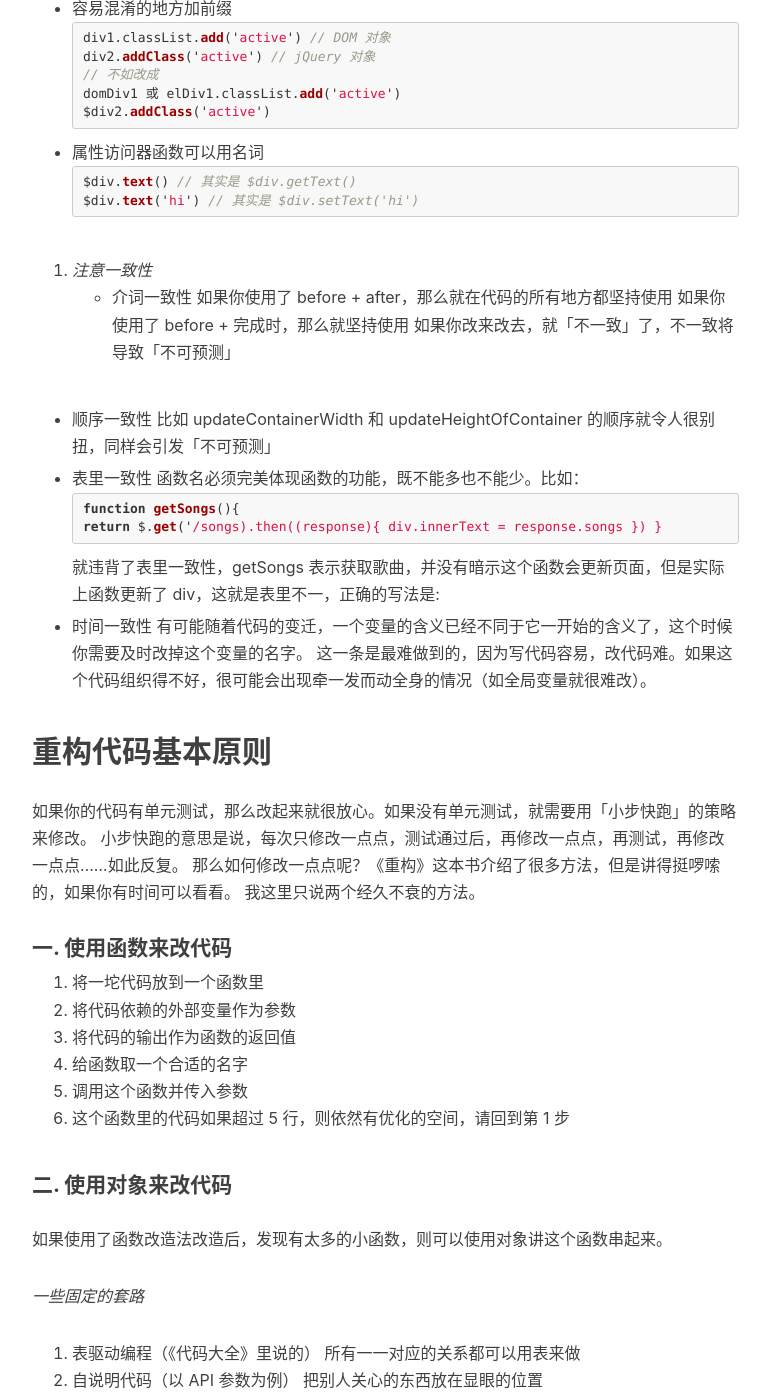
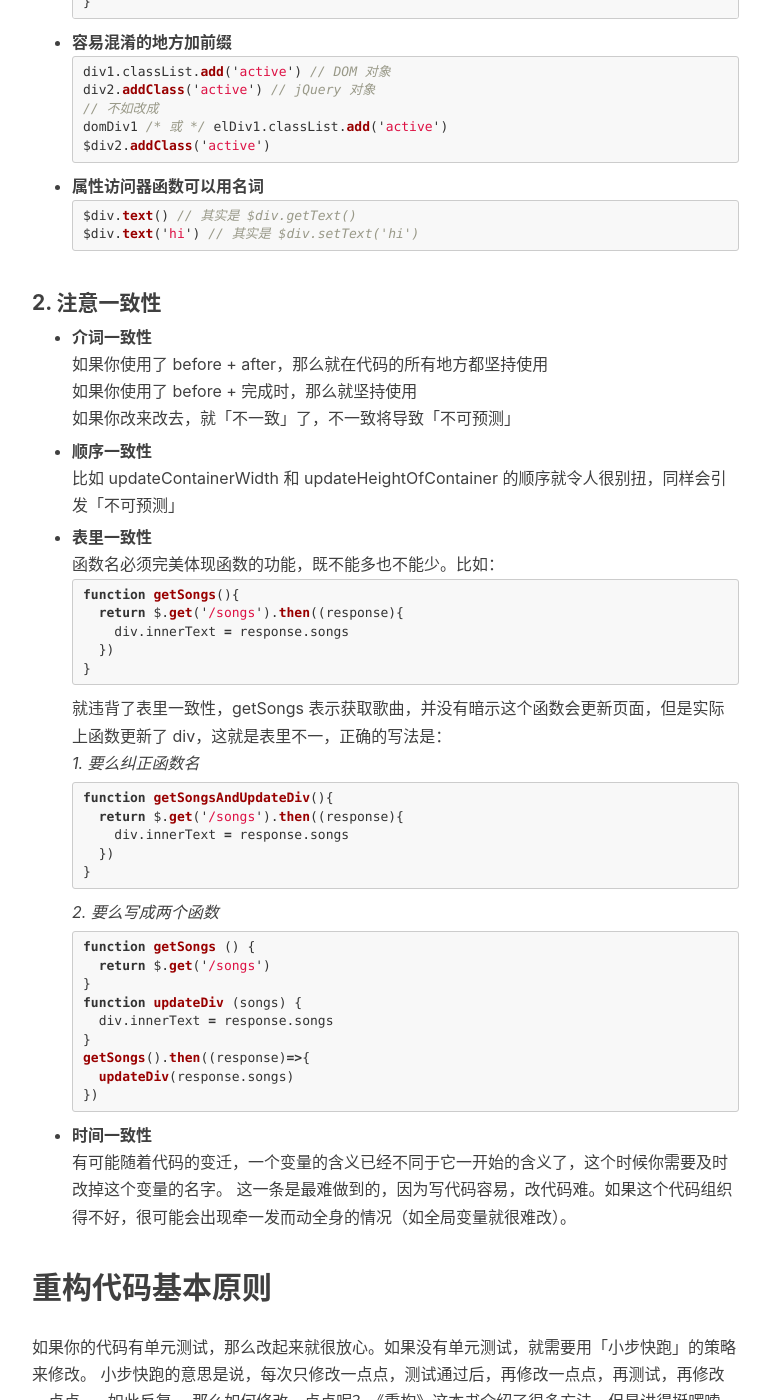
Before and after one commit to Mluka/mluka.github.io, a Jekyll site: the page built from _posts/2019-03-14-代码书写原则.markdown, in a window 1280 px wide and 1400 px high, scrolled down 2184 px. Shown: the whole window, without its empty margins (233-1003 px from the left). Built offline with Jekyll 4.4.1, drawn with Linux system fonts in a browser that asks for light colours; nearby versions of some CDN libraries; comment, search, counter and statistics services are not loaded; some of the changed text lies outside the part shown.

Commit message:
修改文章 代码书写原则

````diff
--- a/_posts/2019-03-14-代码书写原则.markdown
+++ b/_posts/2019-03-14-代码书写原则.markdown
@@ -11,7 +11,7 @@
 ---
 
 # 代码书写原则
-在书写代码时每个程序员都会有自己的风格和喜好，但是希望大家可以遵守以下一些基本原则（并不是规范）来让我们的代码变得更加友好，不至于让小伙伴看到后想 -跳楼-。
+在书写代码时每个程序员都会有自己的风格和喜好，但是希望大家可以遵守以下一些基本原则（并不是规范）来让我们的代码变得更加友好，不至于让小伙伴看到后想跳楼。
 
 ## 代码优化基本原则
 1. 易读性优先
@@ -20,105 +20,128 @@
 推论：如果逻辑很复杂，那么代码看起来就应该是复杂的。如果逻辑很简单，代码看起来就应该是简单的。
 
 ## 命名基本原则
-#### 程序员三大难题
+### 程序员三大难题
+
 1. 变量命名
 2. 缓存失效
 3. 循环边界
 可见变量命名的重要性。
 
- [网上有很多命名规范](https://www.google.com/search?q=github+%E5%91%BD%E5%90%8D%E8%A7%84%E8%8C%83) ，大家可以参考。在此只讲基本原则。
-1. *注意词性*
-* 普通变量/属性用「名词」
+[网上有很多命名规范](https://www.google.com/search?q=github+%E5%91%BD%E5%90%8D%E8%A7%84%E8%8C%83) ，大家可以参考。在此只讲基本原则。
+#### 1. 注意词性
+
+* **普通变量/属性用「名词」**
 ```javascript
 var person = {
-  name: 'MeloGuo'
+    name: 'MeloGuo'
 }
 var student = {
-  grade: 3,
-  class: 2
+    grade: 3,
+    class: 2
 }
 ```
 
-* bool变量/属性用「形容词」或者「be动词」或者「情态动词」或者「hasX」
+* **bool变量/属性用「形容词」或者「be动词」或者「情态动词」或者「hasX」**
 ```javascript
 var person = {
-  dead: false, // 如果是形容词，前面就没必要加 is，比如isDead 就很废话
-  canSpeak: true, //情态动词有 can、should、will、need 等，情态动词后面接动词
-  isVip: true, // be 动词有 is、was 等，后面一般接名词
-  hasChildren: true, // has 加名词
+    dead: false, // 如果是形容词，前面就没必要加 is，比如isDead 就很废话
+    canSpeak: true, //情态动词有 can、should、will、need 等，情态动词后面接动词
+    isVip: true, // be 动词有 is、was 等，后面一般接名词
+    hasChildren: true, // has 加名词
 }
 ```
 
-* 普通函数/方法用「动词」开头
+* **普通函数/方法用「动词」开头**
 ```javascript
 var person = {
-  run(){}, // 不及物动词
-  drinkWater(){}, // 及物动词
-  eat(foo){}, // 及物动词加参数（参数是名词）
+    run(){}, // 不及物动词
+    drinkWater(){}, // 及物动词
+    eat(foo){}, // 及物动词加参数（参数是名词）
 }
 ```
 
-* 回调、钩子函数用「介词」开头，或用「动词的现在完成时态」
+* **回调、钩子函数用「介词」开头，或用「动词的现在完成时态」**
 ```javascript
 var person = {
-  beforeDie(){},
-  afterDie(){},
-  // 或者
-  willDie(){}
-  dead(){} // 这里跟 bool 冲突，你只要不同时暴露 bool dead 和函数 dead 就行，怕冲突就用上面的 afterDie
+    beforeDie(){},
+    afterDie(){},
+    // 或者
+    willDie(){}
+    dead(){} // 这里跟 bool 冲突，你只要不同时暴露 bool dead 和函数 dead 就行，怕冲突就用上面的 afterDie
 }
 button.addEventListener('click', onButtonClick)
 var component = {
-  beforeCreate(){},
-  created(){},
-  beforeMount(){},
-  mounted(){},
-  beforeUpdate(){},
-  updated(){},
-  activated(){},
-  deactivated(){},
-  beforeDestroy(){},
-  destroyed(){},
-  errorCaptured(){}
+    beforeCreate(){},
+    created(){},
+    beforeMount(){},
+    mounted(){},
+    beforeUpdate(){},
+    updated(){},
+    activated(){},
+    deactivated(){},
+    beforeDestroy(){},
+    destroyed(){},
+    errorCaptured(){}
 }
 ```
 
-* 容易混淆的地方加前缀
+* **容易混淆的地方加前缀**
 ```javascript
 div1.classList.add('active') // DOM 对象
 div2.addClass('active') // jQuery 对象
 // 不如改成
-domDiv1 或 elDiv1.classList.add('active')
+domDiv1 /* 或 */ elDiv1.classList.add('active')
 $div2.addClass('active')
 ```
 
-* 属性访问器函数可以用名词
+* **属性访问器函数可以用名词**
 ```javascript
 $div.text() // 其实是 $div.getText()
 $div.text('hi') // 其实是 $div.setText('hi')
 ```
 
-2. *注意一致性*
-* 介词一致性
+#### 2. 注意一致性
+
+* **介词一致性**
 如果你使用了 before + after，那么就在代码的所有地方都坚持使用
 如果你使用了 before + 完成时，那么就坚持使用
 如果你改来改去，就「不一致」了，不一致将导致「不可预测」
 
-* 顺序一致性
+* **顺序一致性**
 比如 updateContainerWidth 和 updateHeightOfContainer 的顺序就令人很别扭，同样会引发「不可预测」
 
-* 表里一致性
+* **表里一致性**
 函数名必须完美体现函数的功能，既不能多也不能少。比如：
 ```javascript
 function getSongs(){
-  return $.get('/songs).then((response){
-    div.innerText = response.songs
-  })
+    return $.get('/songs').then((response){
+      div.innerText = response.songs
+    })
 }
 ```
-就违背了表里一致性，getSongs 表示获取歌曲，并没有暗示这个函数会更新页面，但是实际上函数更新了 div，这就是表里不一，正确的写法是:
+就违背了表里一致性，getSongs 表示获取歌曲，并没有暗示这个函数会更新页面，但是实际上函数更新了 div，这就是表里不一，正确的写法是：
+*1. 要么纠正函数名*
+```javascript
+function getSongsAndUpdateDiv(){
+    return $.get('/songs').then((response){
+      div.innerText = response.songs
+    })
+}
+```
+*2. 要么写成两个函数*
+```javascript
+function getSongs () {
+    return $.get('/songs')
+}
+function updateDiv (songs) {
+    div.innerText = response.songs
+}
+getSongs().then((response)=>{
+    updateDiv(response.songs)
+})
+```
 
-* 时间一致性
+* **时间一致性**
 有可能随着代码的变迁，一个变量的含义已经不同于它一开始的含义了，这个时候你需要及时改掉这个变量的名字。
 这一条是最难做到的，因为写代码容易，改代码难。如果这个代码组织得不好，很可能会出现牵一发而动全身的情况（如全局变量就很难改）。
 
@@ -128,7 +151,7 @@
 那么如何修改一点点呢？《重构》这本书介绍了很多方法，但是讲得挺啰嗦的，如果你有时间可以看看。
 我这里只说两个经久不衰的方法。
 
-#### 一. 使用函数来改代码
+### 一. 使用函数来改代码
 1. 将一坨代码放到一个函数里
 2. 将代码依赖的外部变量作为参数
 3. 将代码的输出作为函数的返回值
@@ -136,10 +159,10 @@
 5. 调用这个函数并传入参数
 6. 这个函数里的代码如果超过 5 行，则依然有优化的空间，请回到第 1 步
 
-#### 二. 使用对象来改代码
+### 二. 使用对象来改代码
 如果使用了函数改造法改造后，发现有太多的小函数，则可以使用对象讲这个函数串起来。
 
-*一些固定的套路*
+**一些固定的套路**
 1. 表驱动编程（《代码大全》里说的）
 所有一一对应的关系都可以用表来做
 2. 自说明代码（以 API 参数为例）
@@ -155,10 +178,10 @@
 6. 总是一起出现的代码
 
 ## 最后的最后
-#### 破窗效应
+### 破窗效应
 > 此理论认为环境中的不良现象如果被放任存在，会诱使人们仿效，甚至变本加厉。一幢有少许破窗的建筑为例，如果那些窗不被修理好，可能将会有破坏者破坏更多的窗户。最终他们甚至会闯入建筑内，如果发现无人居住，也许就在那里定居或者纵火。一面墙，如果出现一些涂鸦没有被清洗掉，很快的，墙上就布满了乱七八糟、不堪入目的东西；一条人行道有些许纸屑，不久后就会有更多垃圾，最终人们会视若理所当然地将垃圾顺手丢弃在地上。这个现象，就是犯罪心理学中的破窗效应。
 
-*希望每个人可以做到：只要是经过你手的代码，都会比之前好一点。*
+**希望每个人可以做到：只要是经过你手的代码，都会比之前好一点。**
 
 #### 著作权声明
 
````
